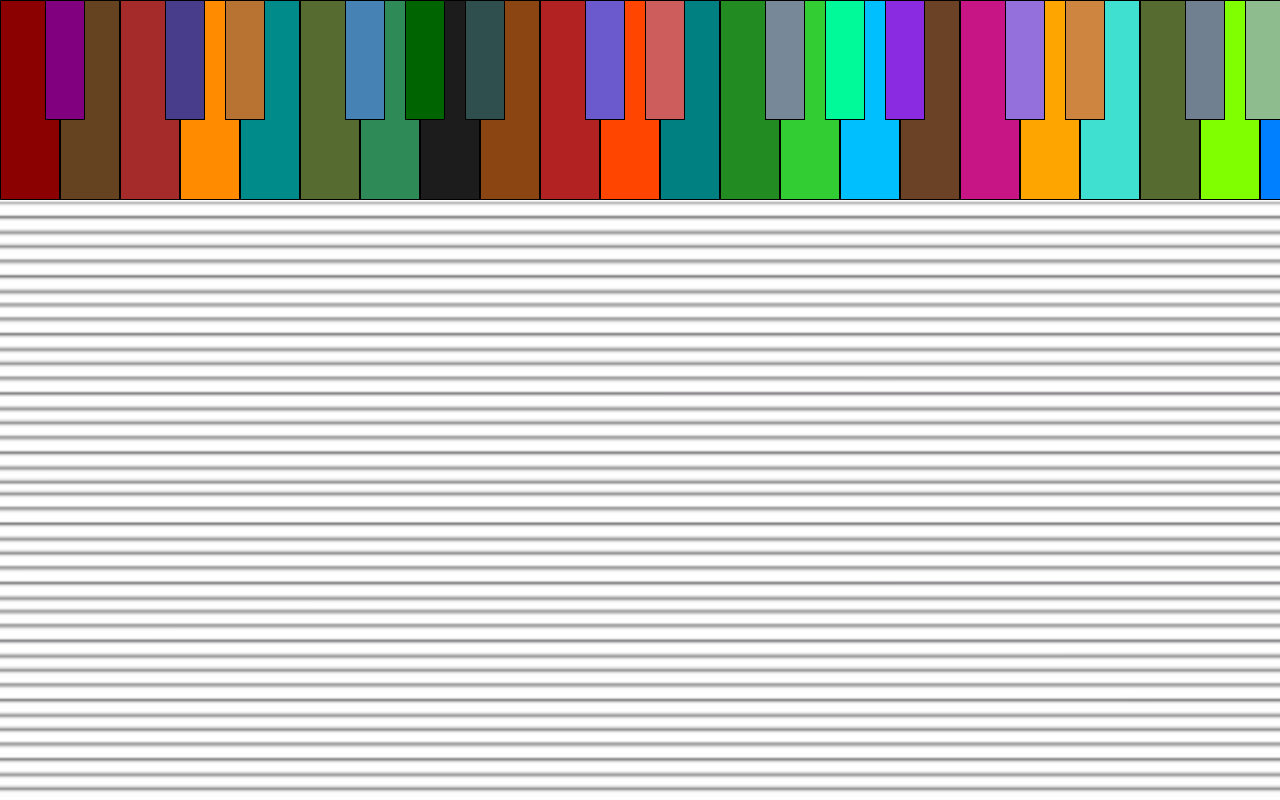
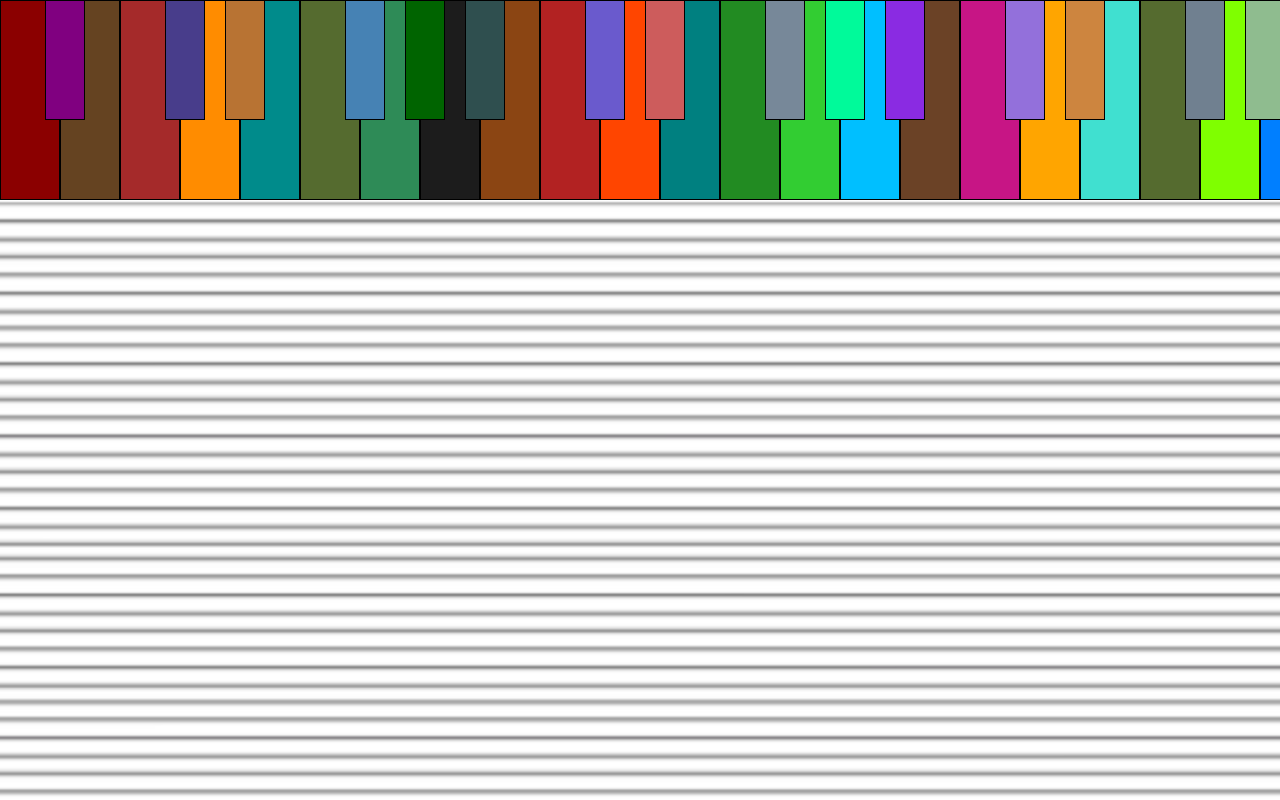
Before and after one commit to Git-cpu-code/k1-46983000565631457136890665789118493, a plain HTML site: page index.html in a window 1280 px wide. Shown: the top 800 px of the page. Drawn offline with Linux system fonts and the light colour scheme.

Commit message:
Update index.html

```diff
--- a/index.html
+++ b/index.html
@@ -7,7 +7,7 @@
     <style>
         #staff {
             width: 1000vw;
-            height: calc(100% - 150px);
+            height: calc(100% - (1080 / 150 * 1px));
             position: fixed;
             margin: 0;
             margin-top: 150px;
```
